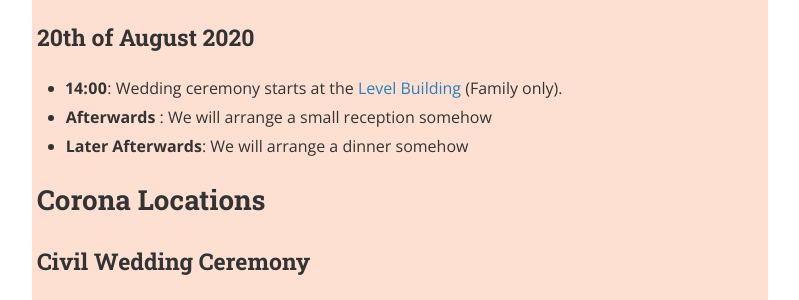
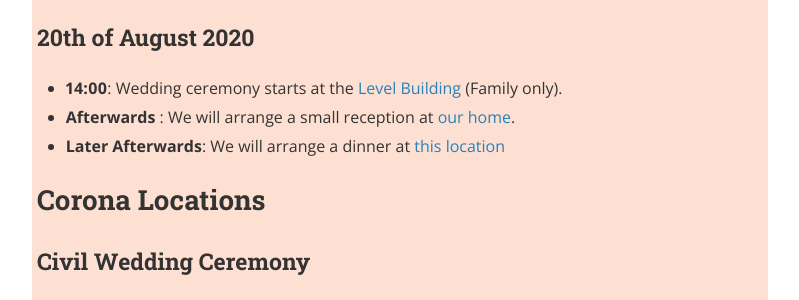
Before and after one commit to thiesgehrmann/heijmans-gehrmann, a Jekyll site: the page built from index.html, in a window 1280 px wide and 1400 px high, scrolled down 683 px. Shown: the part 154-454 px from the top of the window, without its empty margins (240-1039 px from the left). Built offline with Jekyll 4.4.1, drawn with Linux system fonts in a browser that asks for light colours; nearby versions of some CDN libraries; some of the changed text lies outside the part shown.

Commit message:
Updating corona stuff

```diff
--- a/french.html
+++ b/french.html
@@ -87,6 +87,7 @@
   <h3>Cérémonie civile </h3>
     Pour la cérémonie civile, plusieurs parkings sont possibles :
     <ul>
+      <li><a href="https://osm.org/go/0E4M~88X8?m=&way=286319981">Parking Morsportgarage</a>, Bloemfonteinstraat, 2312ZD, Leiden</li>
       <li><a href="https://osm.org/go/0E4M~mIU9--?m=">Parking Haagweg</a>, Haagweg 8, 2311 AA, Leiden.</li>
       <li><a href="https://osm.org/go/0E4OWFXnV--?m=&way=513710019">Parking Garenmarkt</a>, Korevaarstraat, 2311 JV, Leiden.</li>
     </ul>
--- a/index.html
+++ b/index.html
@@ -35,8 +35,8 @@
     <h3>20th of August 2020</h3>
     <ul>
       <li><b>14:00</b>: Wedding ceremony starts at the <a href="#corona-ceremony">Level Building</a> (Family only).</li>
-      <li><b>Afterwards </b>: We will arrange a small reception somehow </li>
-      <li><b>Later Afterwards</b>: We will arrange a dinner somehow</li>
+      <li><b>Afterwards </b>: We will arrange a small reception at <a href="#corona-reception">our home</a>. </li>
+      <li><b>Later Afterwards</b>: We will arrange a dinner at  <a href="#corona-dinner">this location</a></li>
     </ul>
 
     <h2>Corona Locations</h2>
@@ -44,7 +44,15 @@
     <b>Only the family will be present at the civil ceremony.</b>
     The wedding ceremony will take place in the Level Building, Bargelaan 190, 2333 CW Leiden.
     Please be aware that this location is not accessible by car. Please see our recommendations for <a href="#parking">parking</a>.
+    <iframe width="100%" height="350" frameborder="0" scrolling="no" marginheight="0" marginwidth="0" src="https://www.openstreetmap.org/export/embed.html?bbox=4.4795760512352%2C52.16580839076623%2C4.482467472553254%2C52.16723805465758&amp;layer=mapnik&amp;marker=52.166523100028094%2C4.481020599999965" style="border: 1px solid black"></iframe><br/><small><a href="https://www.openstreetmap.org/?mlat=52.16652&amp;mlon=4.48102#map=19/52.16652/4.48102">View Larger Map</a></small>
 
+    <h3>Reception <a id="corona-reception"></h3>
+    A small reception will take place at our home, at Morskade 14, 2332GB, Leiden.
+    <iframe width="100%" height="350" frameborder="0" scrolling="no" marginheight="0" marginwidth="0" src="https://www.openstreetmap.org/export/embed.html?bbox=4.469295144081117%2C52.15595414150562%2C4.472186565399171%2C52.15738412198366&amp;layer=mapnik&amp;marker=52.15666913748695%2C4.470740854740143" style="border: 1px solid black"></iframe><br/><small><a href="https://www.openstreetmap.org/?mlat=52.15667&amp;mlon=4.47074#map=19/52.15667/4.47074">View Larger Map</a></small>
+
+    <h3>Dinner <a id="corona-dinner">
+    Dinner will take place at the following restaurant.
+    <iframe width="100%" height="350" frameborder="0" scrolling="no" marginheight="0" marginwidth="0" src="https://www.openstreetmap.org/export/embed.html?bbox=4.4845542311668405%2C52.161499379062434%2C4.487445652484895%2C52.162929181394276&amp;layer=mapnik&amp;marker=52.162215000028084%2C4.485999099999958" style="border: 1px solid black"></iframe><br/><small><a href="https://www.openstreetmap.org/?mlat=52.16222&amp;mlon=4.48600#map=19/52.16222/4.48600">View Larger Map</a></small>
 
   </div>
 
```
Also changed, not shown: other parts of index.html (+1 -0 lines).
